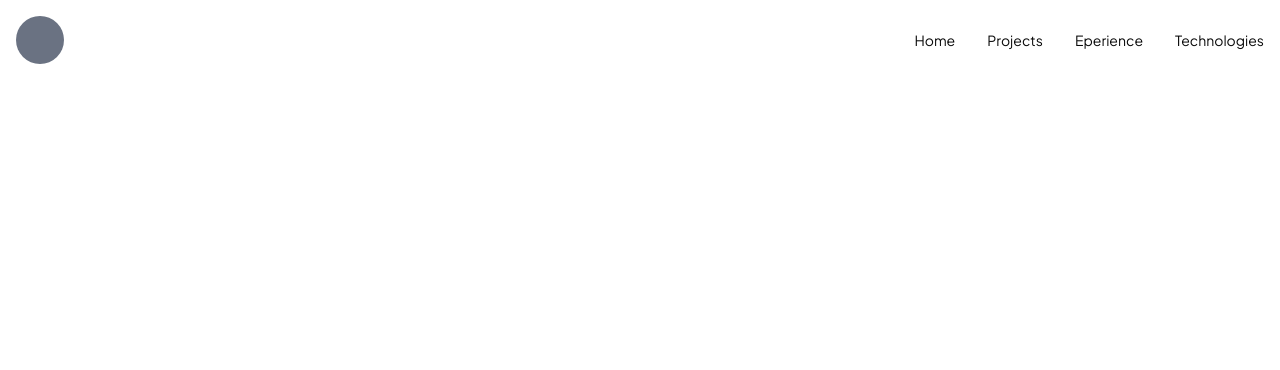
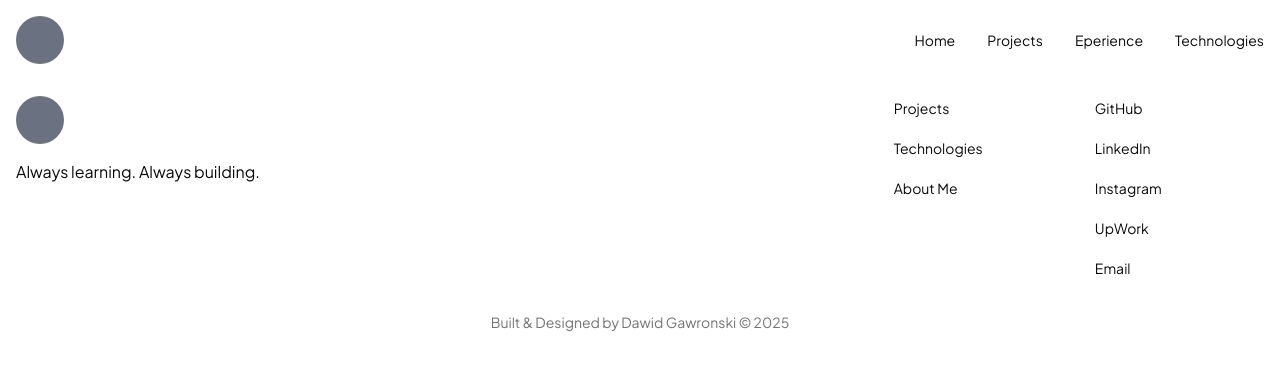
Before and after one commit to DawidGawronskiDev/portfolio, a Next.js app: page / in a window 1280 px wide. Shown: the top 370 px of the page. Built offline with nearby package versions, Linux system fonts and the light colour scheme.

Commit message:
create footer

```diff
--- a/src/app/page.tsx
+++ b/src/app/page.tsx
@@ -1,9 +1,11 @@
+import Footer from "@/components/footer";
 import Header from "@/components/header";
 
 export default function Page() {
   return (
     <div>
       <Header />
+      <Footer />
     </div>
   );
 }
--- /dev/null
+++ b/src/components/footer.tsx
@@ -0,0 +1,55 @@
+import Link from "next/link";
+import Logo from "./logo";
+import Paragraph from "./typography/paragraph";
+import NavLink from "./typography/nav-link";
+import Small from "./typography/small";
+
+export default function Footer() {
+  return (
+    <footer>
+      <div className="container mx-auto px-4 py-4">
+        <div className="grid grid-cols-[5fr_1fr_1fr] gap-8">
+          <div className="flex flex-col items-start gap-4">
+            <Logo />
+            <Paragraph>Always learning. Always building.</Paragraph>
+          </div>
+          <nav>
+            <ul className="flex flex-col gap-4">
+              <li>
+                <NavLink href="#">Projects</NavLink>
+              </li>
+              <li>
+                <NavLink href="#">Technologies</NavLink>
+              </li>
+              <li>
+                <NavLink href="#">About Me</NavLink>
+              </li>
+            </ul>
+          </nav>
+          <nav>
+            <ul className="flex flex-col gap-4">
+              <li>
+                <NavLink href="#">GitHub</NavLink>
+              </li>
+              <li>
+                <NavLink href="#">LinkedIn</NavLink>
+              </li>
+              <li>
+                <NavLink href="#">Instagram</NavLink>
+              </li>
+              <li>
+                <NavLink href="#">UpWork</NavLink>
+              </li>
+              <li>
+                <NavLink href="#">Email</NavLink>
+              </li>
+            </ul>
+          </nav>
+        </div>
+        <Small className="text-center mt-8 text-muted-foreground">
+          Built & Designed by Dawid Gawronski © {new Date().getFullYear()}
+        </Small>
+      </div>
+    </footer>
+  );
+}
```
